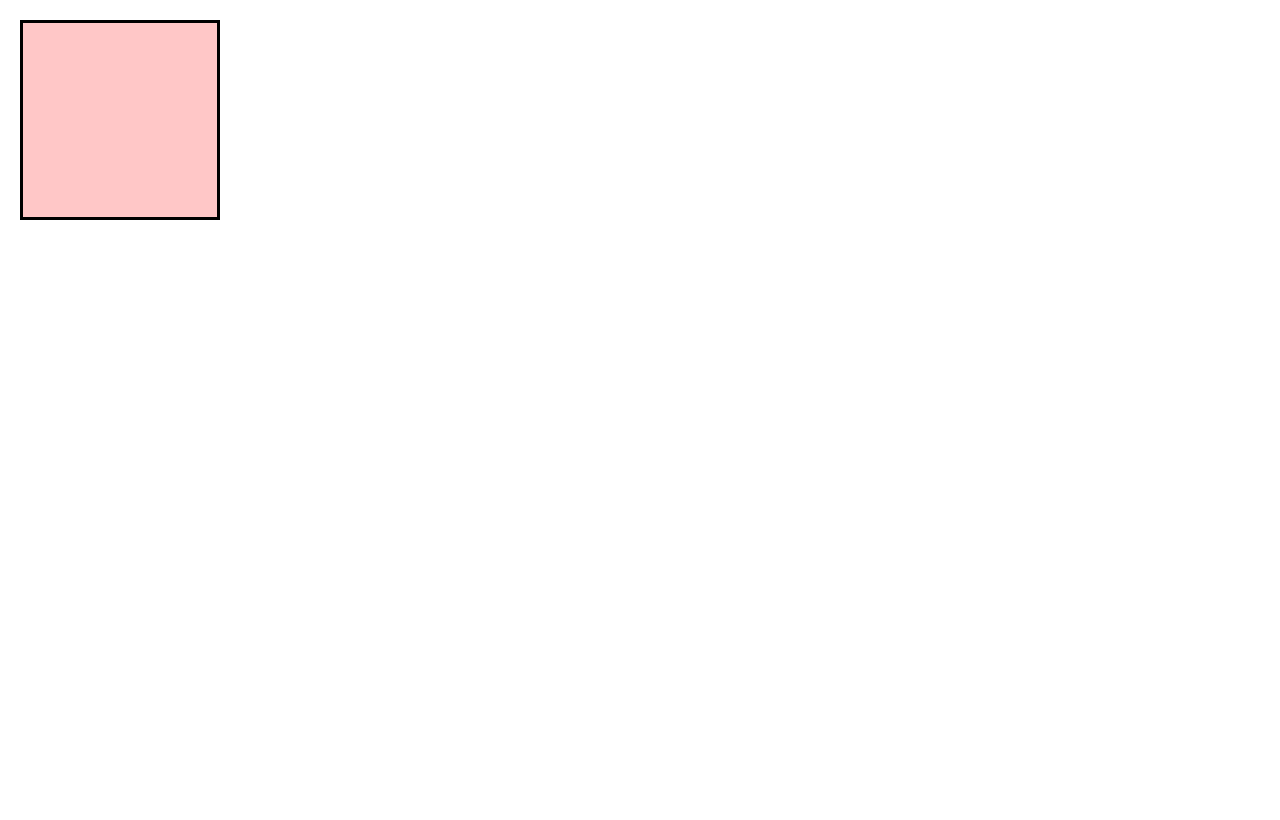
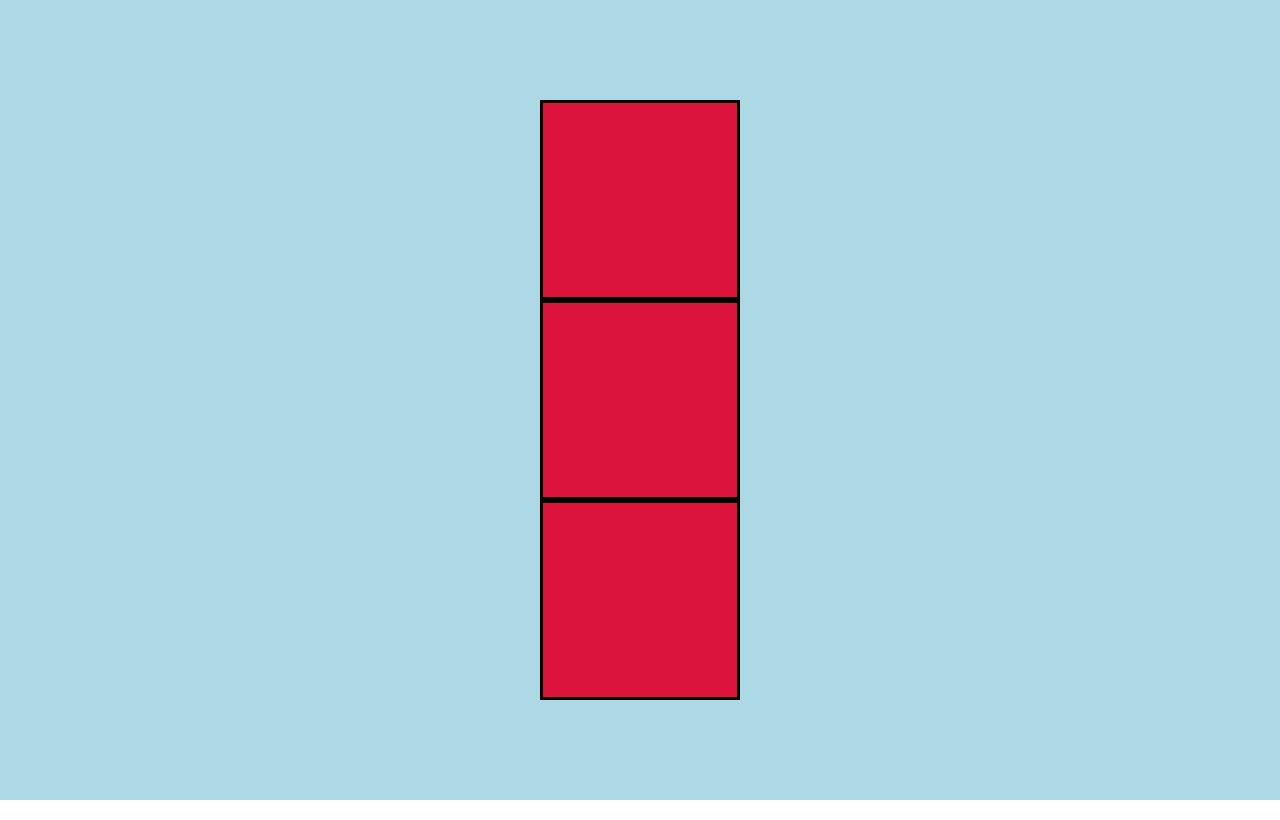
Before and after one commit to Shubham3297/Frontend_Domination, a plain HTML site: page CSS/index.html in a window 1280 px wide. Drawn offline with Linux system fonts and the light colour scheme; a web font is replaced by a local one.

Commit message:
grid - flex revision

```diff
--- /dev/null
+++ b/CSS/grid.css
@@ -0,0 +1,28 @@
+* {
+  margin: 0;
+  padding: 0;
+  box-sizing: border-box;
+}
+
+html,
+body {
+  width: 100%;
+  height: 100%;
+}
+
+#main {
+  height: 100%;
+  width: 100%;
+  background-color: lightblue;
+  display: flex;
+  flex-direction: column;
+  justify-content: center;
+  align-items: center;
+}
+
+.elem {
+  height: 200px;
+  width: 200px;
+  background-color: crimson;
+  border: 3px solid black;
+}
--- a/CSS/index.html
+++ b/CSS/index.html
@@ -16,7 +16,8 @@
     <!-- <link rel="stylesheet" href="flexbox.css" /> -->
     <!-- <link rel="stylesheet" href="psedoElements.css" /> -->
     <!-- <link rel="stylesheet" href="psedoClasses.css" /> -->
-    <link rel="stylesheet" href="colors.css" />
+    <!-- <link rel="stylesheet" href="colors.css" /> -->
+    <link rel="stylesheet" href="grid.css" />
 
     <!-- this is google font import in style tag -->
     <style>
@@ -58,6 +59,11 @@
     <p>Lorem ipsum dolor sit.</p>
     <p>Lorem ipsum dolor sit amet.</p> -->
 
-    <div id="square"></div>
+    <!-- <div id="square"></div> -->
+    <div id="main">
+      <div class="elem" id="elem1"></div>
+      <div class="elem" id="elem2"></div>
+      <div class="elem" id="elem3"></div>
+    </div>
   </body>
 </html>
```
